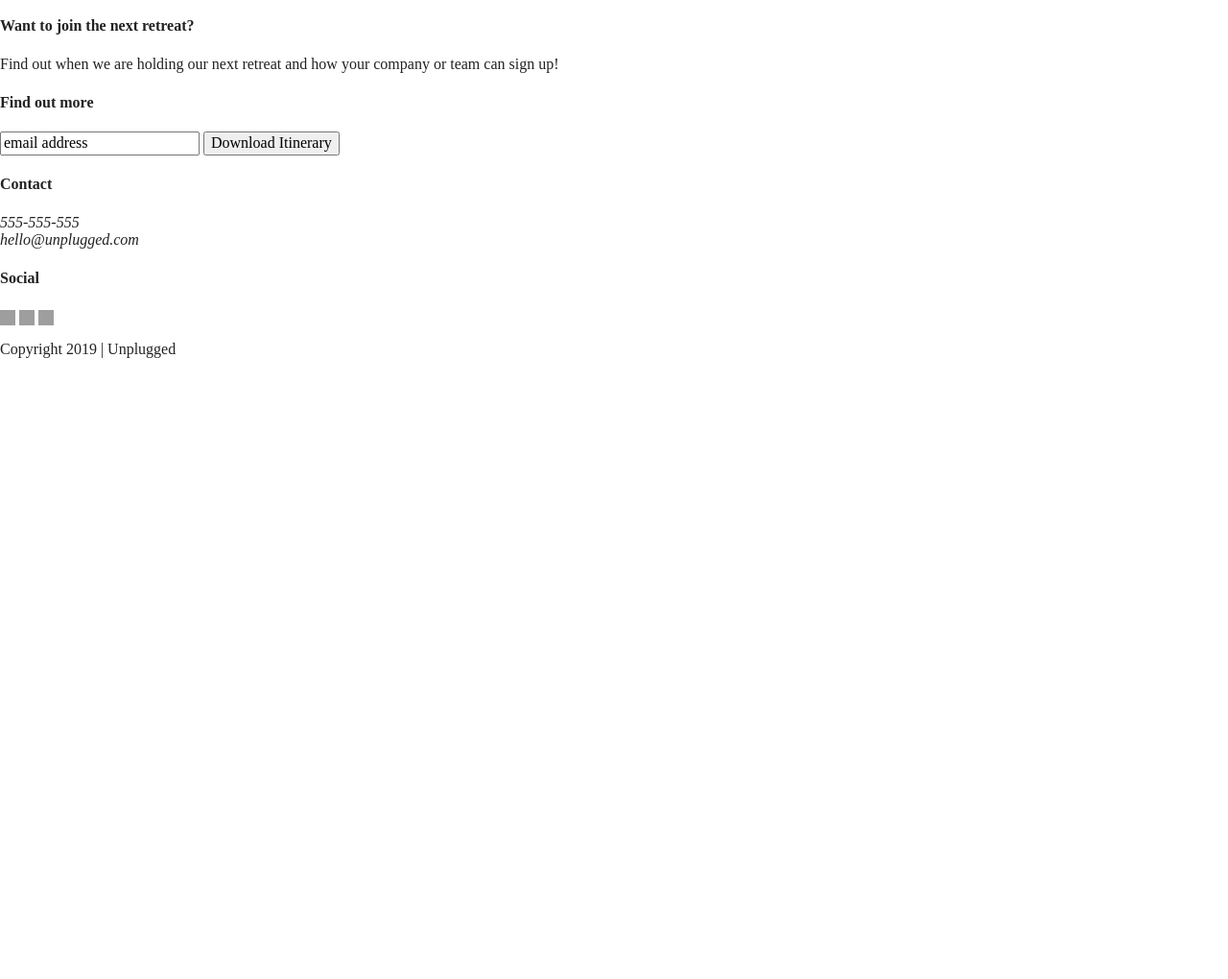
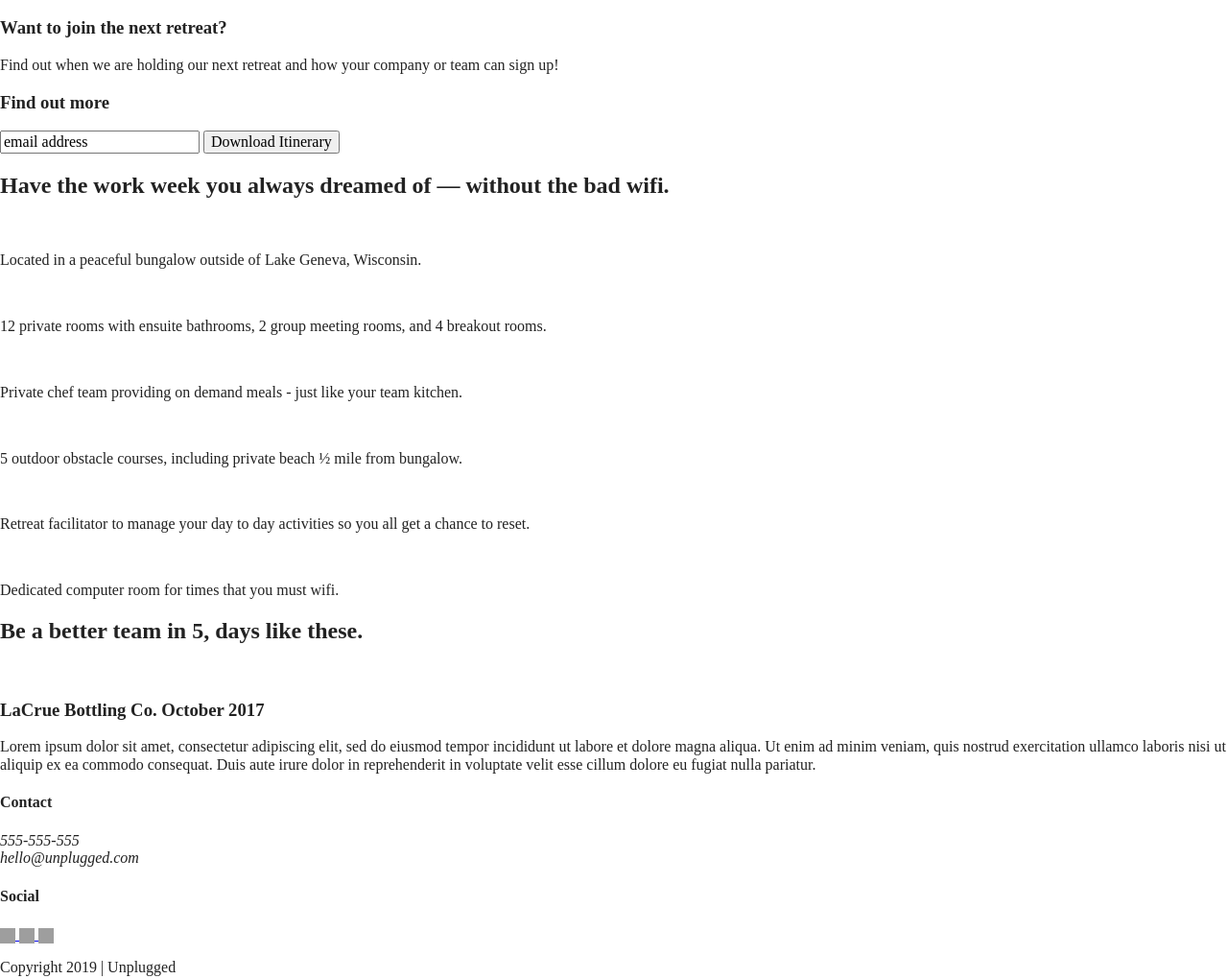
Before and after one commit to theMAXdeveloper/unplugged-website, a website built with Parcel: page index.html in a window 1280 px wide. Shown: the part 222-1242 px from the top of the page at 96% size. Before the commit the page ends 800 px from the top, so only its background shows below. Built offline with nearby package versions, Linux system fonts and the light colour scheme; grey boxes are pictures that could not be loaded.

Commit message:
Finished html framework for home page

```diff
--- a/index.html
+++ b/index.html
@@ -26,7 +26,9 @@
 
   <header>
     <div class="content-wrapper">
-      <a href="#"><img src="img/unpluggedlogo.png" alt="unplugged logo">
+      <a href="#">
+        <img src="img/unpluggedlogo.png" alt="unplugged logo">
+      </a>
       <div class="header-divider"></div>
       <nav>
         <ul>
@@ -38,44 +40,124 @@
   </header>
 
   <main>
-    <section class="headline">
-      <h1>Retreat from the desk return refreshed</h1>
+    <section class="hero-area">
+      <div class="content-wrapper">
+        <h1>Retreat from the desk return refreshed</h1>
+      </div>
     </section>
-    <aside class="newsletter">
-      <h4>Want to join the next retreat?</h4>
-      <p>Find out when we are holding our next retreat and how your company or team can sign up!</p>
-      <h4>Find out more</h4>
-      <div class="sign-up">
-        <input type="text" name="name" value="email address">
-        <input type="button" value="Download Itinerary">
+
+    <aside>
+      <div class="content-wrapper">
+        <div class="form-description">
+          <h3>Want to join the next retreat?</h3>
+          <p>
+            Find out when we are holding our next retreat and how your company or team can sign up!
+          </p>
+        </div>
+        <div class="form">
+          <h3>Find out more</h3>
+          <input type="text" name="name" value="email address">
+          <input type="button" value="Download Itinerary">
+        </div>
       </div>
     </aside>
+
+    <section class="features">
+      <div class="content-wrapper">
+        <h2>Have the work week you always dreamed of — without the bad wifi.</h2>
+        <div class="features-items">
+          <article>
+            <p class="fontawesome-icon"><img src="#" alt="">
+            </p>
+            <p class="features-item-description">
+              Located in a peaceful bungalow outside of Lake Geneva, Wisconsin.
+            </p>
+          </article>
+          <article>
+            <p class="fontawesome-icon"><img src="#" alt="">
+            </p>
+            <p class="features-item-description">
+              12 private rooms with ensuite bathrooms, 2 group meeting rooms, and 4 breakout rooms.
+            </p>
+          </article>
+          <article>
+            <p class="fontawesome-icon"><img src="#" alt="">
+            </p>
+            <p class="features-item-description">
+              Private chef team providing on demand meals - just like your team kitchen.
+            </p>
+          </article>
+          <article>
+            <p class="fontawesome-icon"><img src="#" alt="">
+            </p>
+            <p class="features-item-description">
+              5 outdoor obstacle courses, including private beach ½ mile from bungalow.
+            </p>
+          </article>
+          <article>
+            <p class="fontawesome-icon"><img src="#" alt="">
+            </p>
+            <p class="features-item-description">
+              Retreat facilitator to manage your day to day activities so you all get a chance to reset.
+            </p>
+          </article>
+          <article>
+            <p class="fontawesome-icon"><img src="#" alt="">
+            </p>
+            <p class="features-item-description">
+              Dedicated computer room for times that you must wifi.
+            </p>
+          </article>
+        </div>
+      </div>
+    </section>
+
+    <section class="reviews">
+      <div class="content-wrapper">
+        <h2>Be a better team in 5, days like these.</h2>
+        <article>
+          <div>
+            <img src="#" alt="">
+            <h3>LaCrue Bottling Co. October 2017</h3>
+            <p>
+              Lorem ipsum dolor sit amet, consectetur adipiscing elit, sed do eiusmod tempor incididunt ut labore et dolore magna aliqua. Ut enim ad minim veniam, quis nostrud exercitation ullamco laboris nisi ut aliquip ex ea commodo consequat. Duis aute irure dolor in reprehenderit in voluptate velit esse cillum dolore eu fugiat nulla pariatur.
+            </p>
+          </div>
+        </article>
+      </div>
+    </section>
 
   </main>
 
   <footer>
     <div class="content-wrapper">
-      <div class="footer-wrapper">
+      <div class="footer-content">
        <div class="contact">
           <h4>Contact</h4>
           <address>
-            555-555-555 <br> hello@unplugged.com
+            <p>
+              555-555-555 <br> hello@unplugged.com
+            </p>
           </address>
         </div>
         <div class="social">
           <h4>Social</h4>
           <div class="social-icons">
-            <a href="https://facebook.com" target="_blank"><img src="https://www.clipartmax.com/png/middle/59-596472_free-buildings-icons-building-flat-icon-png.png" style="height: 1em; width: 1em;" alt="facebook logo"></a>
-
-            <a href="https://twitter.com" target="_blank"><img src="https://www.clipartmax.com/png/middle/59-596472_free-buildings-icons-building-flat-icon-png.png" style="height: 1em; width: 1em;" alt="twitter logo"></a>
-
-            <a href="https://instagram.com" target="_blank"><img src="https://www.clipartmax.com/png/middle/59-596472_free-buildings-icons-building-flat-icon-png.png" style="height: 1em; width: 1em;"></a>
+            <a href="https://facebook.com" target="_blank">
+              <img src="https://www.clipartmax.com/png/middle/59-596472_free-buildings-icons-building-flat-icon-png.png" style="height: 1em; width: 1em;" alt="facebook logo">
+            </a>
+            <a href="https://twitter.com" target="_blank">
+              <img src="https://www.clipartmax.com/png/middle/59-596472_free-buildings-icons-building-flat-icon-png.png" style="height: 1em; width: 1em;" alt="twitter logo">
+            </a>
+            <a href="https://instagram.com" target="_blank">
+              <img src="https://www.clipartmax.com/png/middle/59-596472_free-buildings-icons-building-flat-icon-png.png" style="height: 1em; width: 1em;">
+            </a>
           </div>
         </div>
-        <div class="copyright">
-          <p>Copyright 2019 | Unplugged</p>
-        </div>
       </div>
+    </div>
+    <div class="copyright">
+      <p>Copyright 2019 | Unplugged</p>
     </div>
   </footer>
 
```
